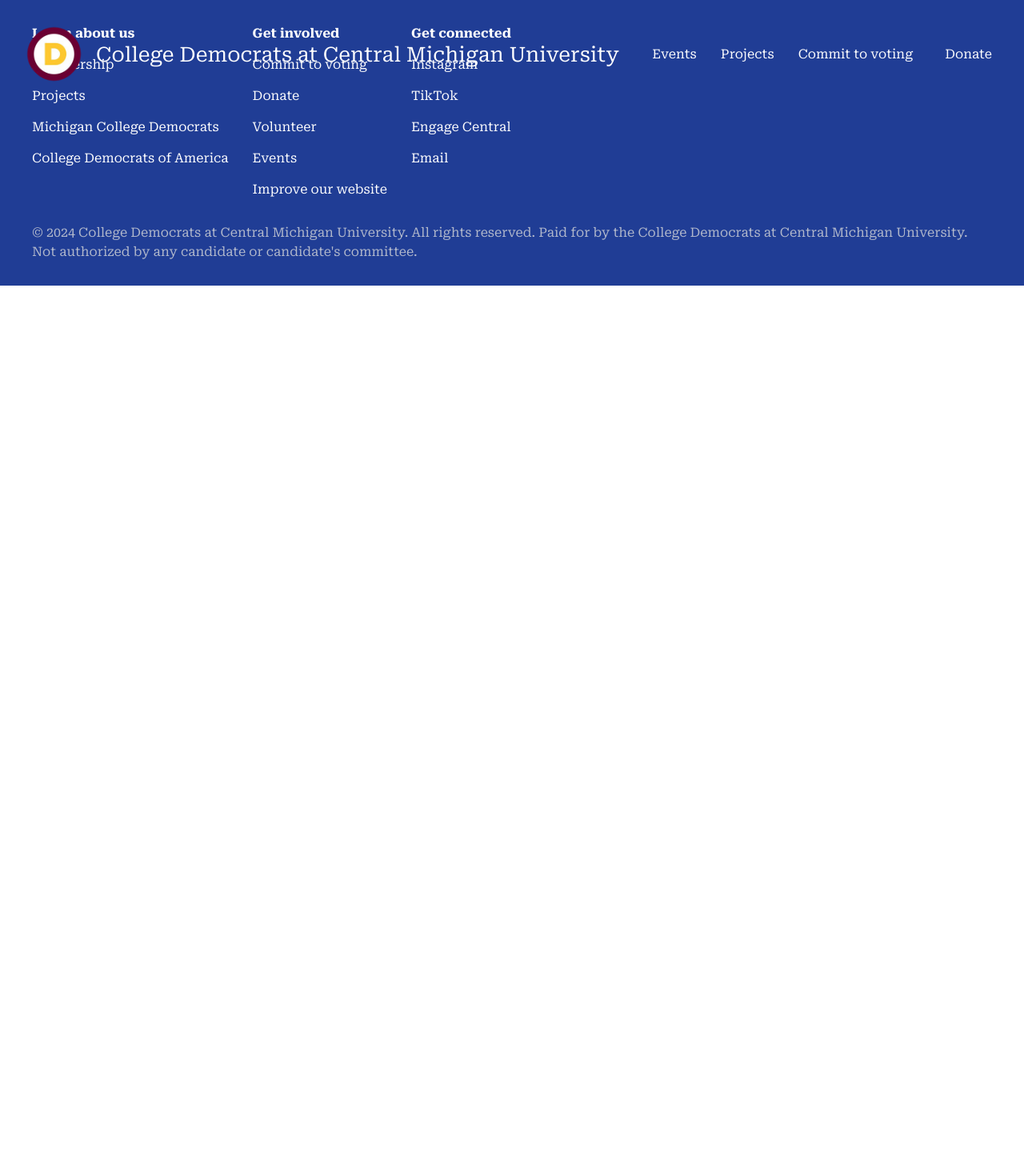
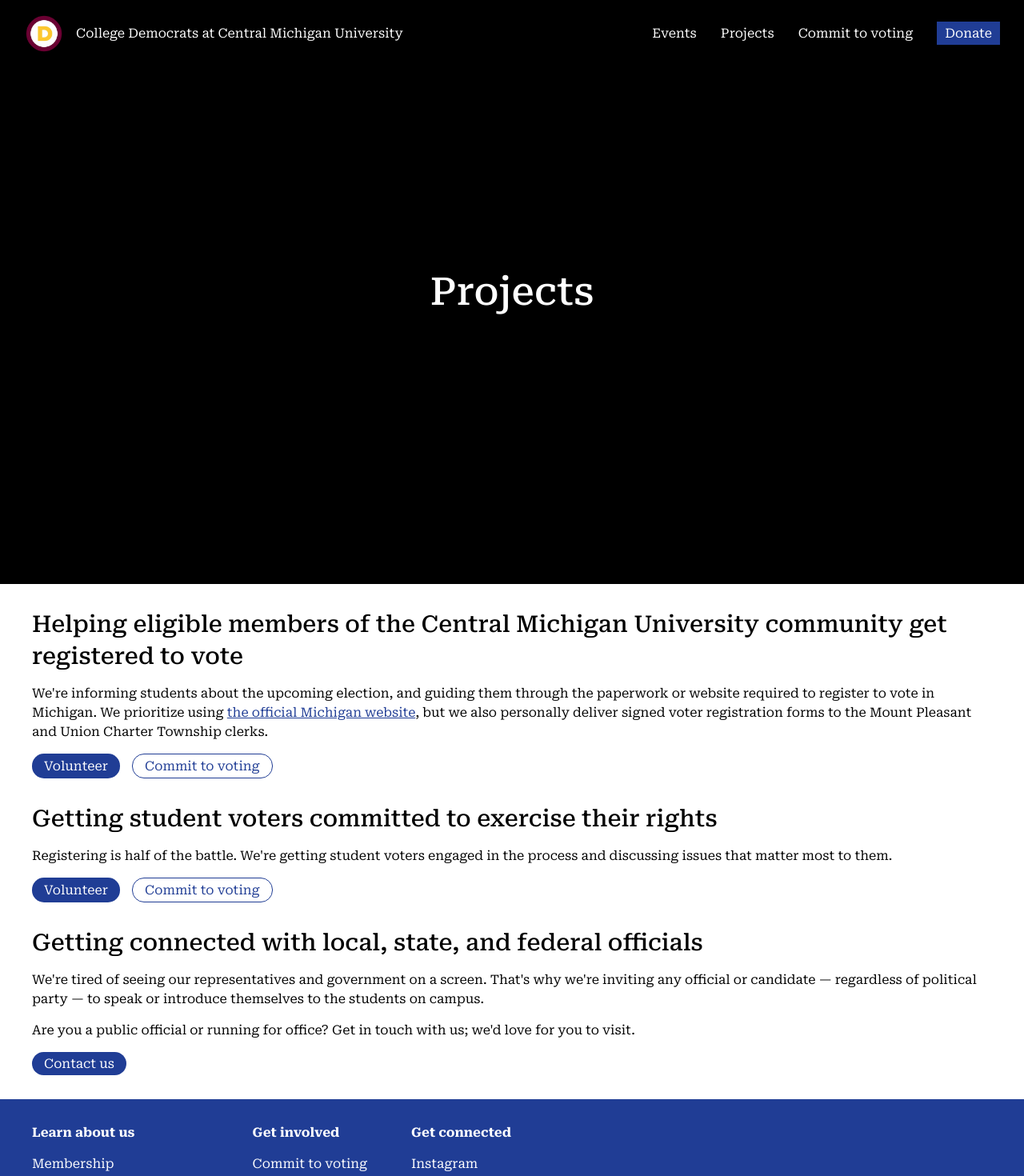
Before and after one commit to cmichdemocrats/website, a React app: page /projects in a window 1280 px wide. Shown: the top 1470 px of the page at 80% size. Before the commit the page ends 800 px from the top, so only its background shows below. Built offline with nearby package versions, Linux system fonts and the light colour scheme.

Commit message:
Add Projects page (#27)

```diff
--- a/src/App.tsx
+++ b/src/App.tsx
@@ -1,9 +1,10 @@
 import React from "react";
-import { Routes, Route } from "react-router-dom";
+import { Routes, Route, Navigate } from "react-router-dom";
 import "./global.css";
 import HomePage from "./pages/HomePage/HomePage";
 import Footer from "./components/Footer/Footer";
 import Header from "./components/Header/Header";
+import ProjectsPage from "./pages/ProjectsPage/ProjectsPage";
 
 export default function App() {
 
@@ -12,6 +13,8 @@
       <Header />
       <Routes>
         <Route path="/" element={<HomePage />} />
+        <Route path="/projects" element={<ProjectsPage />} />
+        <Route path="/volunteer" element={<Navigate to="/projects" replace/>} />
       </Routes>
       <Footer />
     </>
--- a/src/components/Header/Header.module.css
+++ b/src/components/Header/Header.module.css
@@ -8,6 +8,7 @@
   --text-copyright: #b2b9cc;
   z-index: 1;
   align-items: center;
+  height: 84px;
 }
 
 header a {
@@ -21,14 +22,11 @@
 }
 
 #left > a > img {
-  width: 75px;
+  width: 50px;
 }
 
 #left > a > span {
   display: none;
-}
-
-#right {
 }
 
 #right ul {
@@ -53,7 +51,6 @@
 
   #left > a {
     text-decoration: none;
-    font-size: 1.6rem;
   }
 
   #left > a > span {
--- a/src/global.css
+++ b/src/global.css
@@ -5,6 +5,7 @@
 html {
   font-size: 16px;
   line-height: 1.5rem;
+  font-family: "Roboto Serif", serif;
 }
 
 body {
@@ -15,10 +16,6 @@
   font-weight: 500;
   font-size: 1.8rem;
   line-height: 2.5rem;
-}
-
-b, p, li, h1, h2, h3, h4, h5, h6, a, input {
-  font-family: "Roboto Serif", serif;
 }
 
 a {
@@ -40,3 +37,21 @@
 input {
   padding: 15px;
 }
+
+button {
+  font-size: inherit;
+  font-family: inherit;
+  padding: 5px 15px;
+  border-radius: 15px;
+  border: none;
+  background-color: var(--college-democrats-blue);
+  color: white;
+  cursor: pointer;
+}
+
+button.secondary {
+  border: 1px solid var(--college-democrats-blue);
+  box-sizing: border-box;
+  background-color: transparent;
+  color: var(--college-democrats-blue);
+}
--- a/src/pages/HomePage/HomePage.module.css
+++ b/src/pages/HomePage/HomePage.module.css
@@ -13,6 +13,10 @@
   text-align: center;
 }
 
+#videoContainer > h1 {
+  font-size: 3rem;
+}
+
 #videoContainer > :not(video) {
   z-index: 1;
   padding: 0 30px;
--- a/src/pages/HomePage/HomePage.tsx
+++ b/src/pages/HomePage/HomePage.tsx
@@ -1,8 +1,10 @@
-import React, { useEffect } from "react";
+import React from "react";
 import styles from "./HomePage.module.css";
 import tiktokVideo from "./tiktok-video.mp4";
 
 export default function HomePage() {
+
+  document.title = "College Democrats at Central Michigan University";
 
   return (
     <main>
--- /dev/null
+++ b/src/pages/ProjectsPage/ProjectsPage.module.css
@@ -0,0 +1,28 @@
+#main > section {
+  width: 100%;
+  max-width: 1200px;
+  margin: 0 auto;
+  display: flex;
+  flex-direction: column;
+  gap: 15px;
+}
+
+#main > section:first-of-type {
+  height: 730px;
+  margin: -30px -30px 0;
+  align-items: center;
+  justify-content: center;
+  background-color: black;
+  width: 100vw;
+  max-width: none;
+  color: white;
+}
+
+#main > section:first-of-type > h1 {
+  font-size: 3rem;
+}
+
+.buttonList {
+  display: flex;
+  gap: 15px;
+}
--- /dev/null
+++ b/src/pages/ProjectsPage/ProjectsPage.tsx
@@ -0,0 +1,43 @@
+import React from "react";
+import styles from "./ProjectsPage.module.css";
+import { useNavigate } from "react-router-dom";
+
+export default function ProjectsPage() {
+
+  const navigate = useNavigate();
+
+  document.title = "Projects • College Democrats at Central Michigan University";
+
+  return (
+    <main id={styles.main}>
+      <section>
+        <h1>Projects</h1>
+      </section>
+      <section>
+        <h1>Helping eligible members of the Central Michigan University community get registered to vote</h1>
+        <p>We're informing students about the upcoming election, and guiding them through the paperwork or website required to register to vote in Michigan. We prioritize using <a href="https://mvic.sos.state.mi.us/RegisterVoter/Index">the official Michigan website</a>, but we also personally deliver signed voter registration forms to the Mount Pleasant and Union Charter Township clerks.</p>
+        <section className={styles.buttonList}>
+          <button onClick={() => location.href = "mailto:leadership@cmichdemocrats.org?subject=Volunteering%20to%20register%20eligible%20student%20voters%20at%20Central%20Michigan%20University&body=Hi!%0D%0A%0D%0AI%20would%20like%20to%20volunteer%20to%20help%20register%20eligible%20student%20voters%20at%20Central%20Michigan%20University.%20When%20are%20you%20guys%20tabling%3F"}>Volunteer</button>
+          <button className="secondary" onClick={() => navigate("/voting")}>Commit to voting</button>
+        </section>
+      </section>
+      <section>
+        <h1>Getting student voters committed to exercise their rights</h1>
+        <p>Registering is half of the battle. We're getting student voters engaged in the process and discussing issues that matter most to them.</p>
+        <section className={styles.buttonList}>
+          <button onClick={() => location.href = "mailto:leadership@cmichdemocrats.org?subject=Volunteering%20to%20engage%20eligible%20student%20voters%20at%20Central%20Michigan%20University&body=Hi!%20%0D%0A%0D%0AI%20would%20like%20to%20volunteer%20to%20help%20engage%20eligible%20student%20voters%20at%20Central%20Michigan%20University.%20When%20are%20you%20guys%20tabling%3F"}>Volunteer</button>
+          <button className="secondary" onClick={() => navigate("/voting")}>Commit to voting</button>
+        </section>
+      </section>
+      <section>
+        <h1>Getting connected with local, state, and federal officials</h1>
+        <p>We're tired of seeing our representatives and government on a screen. That's why we're inviting any official or candidate — regardless of political party — to speak or introduce themselves to the students on campus.</p>
+        <p>Are you a public official or running for office? Get in touch with us; we'd love for you to visit.</p>
+        <section className={styles.buttonList}>
+          <button onClick={() => location.href = "mailto:leadership@cmichdemocrats.org?subject=I%20want%20to%20connect%20with%20the%20students%20at%20Central%20Michigan%20University"}>Contact us</button>
+        </section>
+      </section>
+    </main>
+  );
+
+}
```
